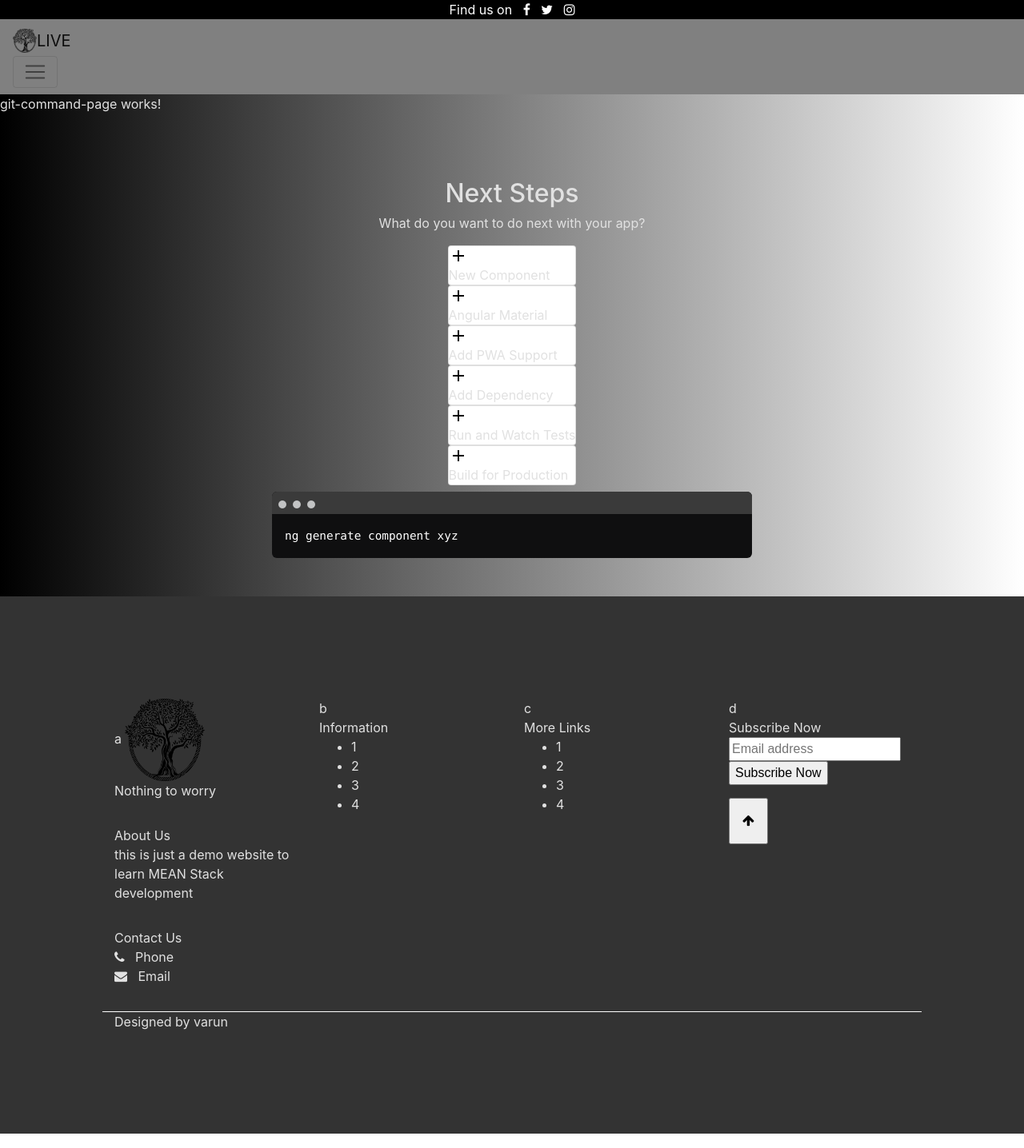
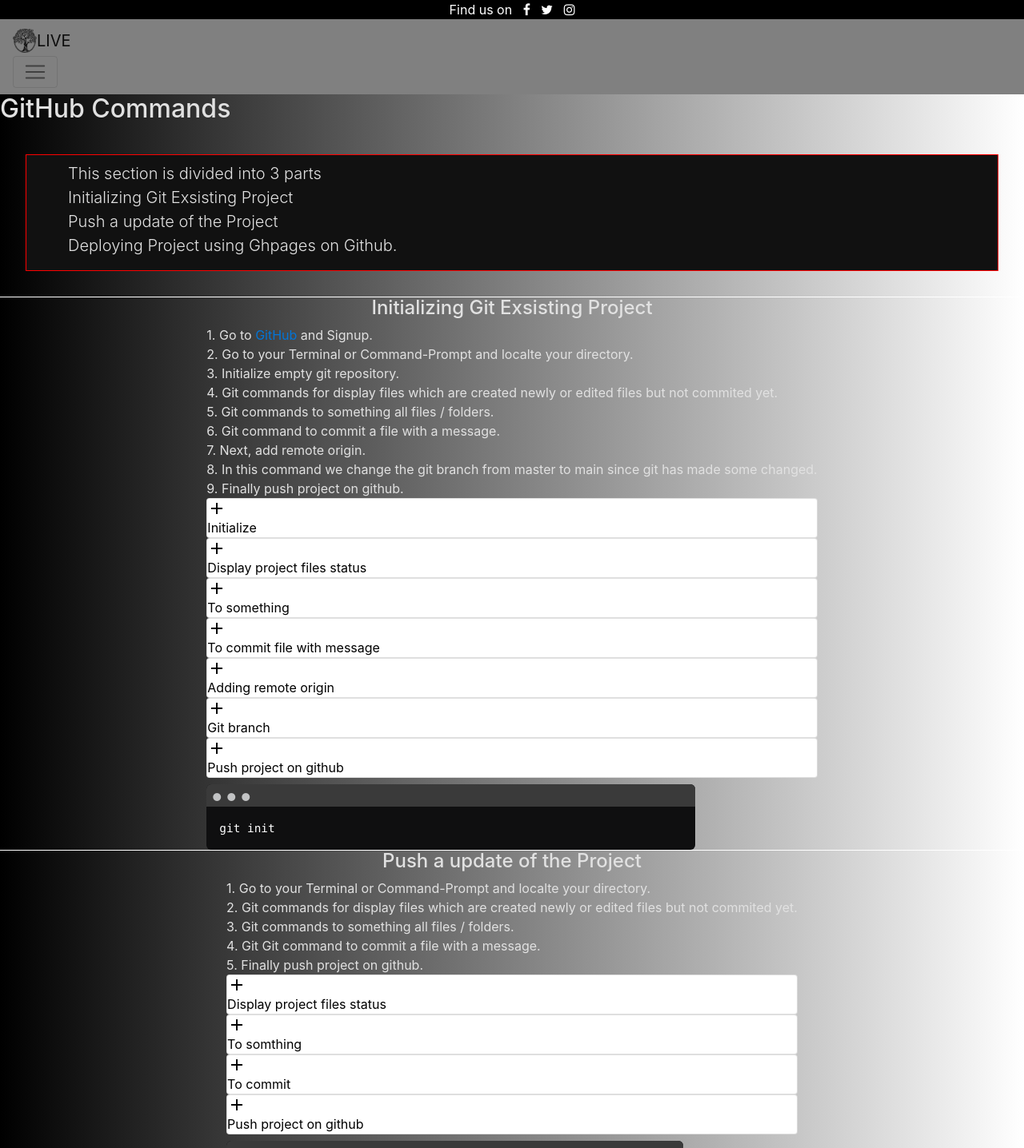
Before and after one commit to varunv98/betaproject, an Angular app: page /git-command-page in a window 1280 px wide. Shown: the top 1436 px of the page at 80% size. Built offline with nearby package versions, Linux system fonts and the light colour scheme.

Commit message:
with data in git page

```diff
--- a/src/app/git-command-page/git-command-page.component.css
+++ b/src/app/git-command-page/git-command-page.component.css
@@ -0,0 +1,58 @@
+.content {
+    display: flex;
+    /* margin: 82px auto 32px;
+    padding: 0 16px;
+    max-width: 960px; */
+    flex-direction: column;
+  }
+  .jumbotron.jumbotron-fluid{
+	margin-left: 2rem;
+	margin-right: 2rem;
+  background-color: #111111;
+	border: 1px solid red;
+  margin-top: 2rem;
+	padding: 0;
+}
+  .a{
+    display: flex;
+    flex-direction: column;
+    align-items: center;
+    border-top: 1px solid white;
+  }
+  .card-container{
+
+    color: black;
+  }
+
+  .terminal {
+  position: relative;
+  width: 80%;
+  max-width: auto;
+  border-radius: 6px;
+  padding-top: 45px;
+  margin-top: 8px;
+  overflow: hidden;
+  background-color: rgb(15, 15, 16);
+}
+
+.terminal::before {
+  content: "\2022 \2022 \2022";
+  position: absolute;
+  top: 0;
+  left: 0;
+  height: 4px;
+  background: rgb(58, 58, 58);
+  color: #c2c3c4;
+  width: 100%;
+  font-size: 2rem;
+  line-height: 0;
+  padding: 14px 0;
+  text-indent: 4px;
+}
+
+.terminal pre {
+  font-family: SFMono-Regular,Consolas,Liberation Mono,Menlo,monospace;
+  color: white;
+  padding: 0 1rem 1rem;
+  margin: 0;
+}
--- a/src/app/git-command-page/git-command-page.component.html
+++ b/src/app/git-command-page/git-command-page.component.html
@@ -1,96 +1,138 @@
-<p>git-command-page works!</p>
-<style>
-    .content {
-      display: flex;
-      margin: 82px auto 32px;
-      padding: 0 16px;
-      max-width: 960px;
-      flex-direction: column;
-      align-items: center;
-    }
-    .terminal {
-    position: relative;
-    width: 80%;
-    max-width: 600px;
-    border-radius: 6px;
-    padding-top: 45px;
-    margin-top: 8px;
-    overflow: hidden;
-    background-color: rgb(15, 15, 16);
-  }
-
-  .terminal::before {
-    content: "\2022 \2022 \2022";
-    position: absolute;
-    top: 0;
-    left: 0;
-    height: 4px;
-    background: rgb(58, 58, 58);
-    color: #c2c3c4;
-    width: 100%;
-    font-size: 2rem;
-    line-height: 0;
-    padding: 14px 0;
-    text-indent: 4px;
-  }
-
-  .terminal pre {
-    font-family: SFMono-Regular,Consolas,Liberation Mono,Menlo,monospace;
-    color: white;
-    padding: 0 1rem 1rem;
-    margin: 0;
-  }
-</style>
-    <div class="content" role="main">
-    <h2>Next Steps</h2>
-    <p>What do you want to do next with your app?</p>
-
+<div class="content">
+    <h2>GitHub Commands </h2>
+    <!-- * -->
+    <section>
+      <div class="jumbotron jumbotron-fluid">
+      <div class="container">
+        <h1 class="display-4"></h1>
+        <p class="lead">This section is divided into 3 parts <br>
+          Initializing Git Exsisting Project  <br>
+          Push a update of the Project  <br>
+          Deploying Project using Ghpages on Github. </p>
+      </div>
+      </div>
+    </section>
+    <!-- * -->
+    <div class="a">
+      <h4> Initializing Git Exsisting Project </h4>
+      <div class="inside_1">
+        1. Go to <a href="https://github.com/">GitHub</a> and Signup.<br>
+        2. Go to your Terminal or Command-Prompt and localte your directory.<br>
+        3. Initialize empty git repository.<br>
+        4. Git commands for display files which are created newly or edited files but not commited yet.<br>
+        5. Git commands to something all files / folders.<br>
+        6. Git command to commit a file with a message. <br>
+        7. Next, add remote origin.<br>
+        8. In this command we change the git branch from master to main since git has made some changed.<br>
+        9. Finally push project on github.<br>
       <input type="hidden" #selection>
-
       <div class="card-container">
         <div class="card card-small" (click)="selection.value = 'component'" tabindex="0">
             <svg class="material-icons" xmlns="http://www.w3.org/2000/svg" width="24" height="24" viewBox="0 0 24 24"><path d="M19 13h-6v6h-2v-6H5v-2h6V5h2v6h6v2z"/></svg>
-
-      <span>New Component</span>
+          <span>Initialize</span>
         </div>
-
-    <div class="card card-small" (click)="selection.value = 'material'" tabindex="0">
+        <div class="card card-small" (click)="selection.value = 'one'" tabindex="0">
             <svg class="material-icons" xmlns="http://www.w3.org/2000/svg" width="24" height="24" viewBox="0 0 24 24"><path d="M19 13h-6v6h-2v-6H5v-2h6V5h2v6h6v2z"/></svg>
-
-      <span>Angular Material</span>
+          <span>Display project files status</span>
         </div>
-
-    <div class="card card-small" (click)="selection.value = 'pwa'" tabindex="0">
+        <div class="card card-small" (click)="selection.value = 'two'" tabindex="0">
             <svg class="material-icons" xmlns="http://www.w3.org/2000/svg" width="24" height="24" viewBox="0 0 24 24"><path d="M19 13h-6v6h-2v-6H5v-2h6V5h2v6h6v2z"/></svg>
-
-      <span>Add PWA Support</span>
+          <span>To something</span>
         </div>
-
-    <div class="card card-small" (click)="selection.value = 'dependency'" tabindex="0">
+        <div class="card card-small" (click)="selection.value = 'three'" tabindex="0">
           <svg class="material-icons" xmlns="http://www.w3.org/2000/svg" width="24" height="24" viewBox="0 0 24 24"><path d="M19 13h-6v6h-2v-6H5v-2h6V5h2v6h6v2z"/></svg>
-
-      <span>Add Dependency</span>
+        <span>To commit file with message</span>
       </div>
-
-    <div class="card card-small" (click)="selection.value = 'test'" tabindex="0">
+        <div class="card card-small" (click)="selection.value = 'four'" tabindex="0">
           <svg class="material-icons" xmlns="http://www.w3.org/2000/svg" width="24" height="24" viewBox="0 0 24 24"><path d="M19 13h-6v6h-2v-6H5v-2h6V5h2v6h6v2z"/></svg>
-
-      <span>Run and Watch Tests</span>
+          <span>Adding remote origin</span>
         </div>
-
-    <div class="card card-small" (click)="selection.value = 'build'" tabindex="0">
+        <div class="card card-small" (click)="selection.value = 'five'" tabindex="0">
           <svg class="material-icons" xmlns="http://www.w3.org/2000/svg" width="24" height="24" viewBox="0 0 24 24"><path d="M19 13h-6v6h-2v-6H5v-2h6V5h2v6h6v2z"/></svg>
-
-      <span>Build for Production</span>
+          <span>Git branch</span>
+        </div>
+        <div class="card card-small" (click)="selection.value = 'sixth'" tabindex="0">
+          <svg class="material-icons" xmlns="http://www.w3.org/2000/svg" width="24" height="24" viewBox="0 0 24 24"><path d="M19 13h-6v6h-2v-6H5v-2h6V5h2v6h6v2z"/></svg>
+          <span>Push project on github</span>
         </div>
       </div>
-
       <div class="terminal" [ngSwitch]="selection.value">
-            <pre *ngSwitchDefault>ng generate component xyz</pre>
-            <pre *ngSwitchCase="'material'">ng add @angular/material</pre>
-            <pre *ngSwitchCase="'pwa'">ng add @angular/pwa</pre>
-            <pre *ngSwitchCase="'dependency'">ng add _____</pre>
-            <pre *ngSwitchCase="'test'">ng test</pre>
-            <pre *ngSwitchCase="'build'">ng build --prod</pre>
+        <pre *ngSwitchDefault>git init</pre>
+        <pre *ngSwitchCase="'one'">git status</pre>
+        <pre *ngSwitchCase="'two'">git add --all</pre>
+        <pre *ngSwitchCase="'three'">git commit -m "message-to-commit"</pre>
+        <pre *ngSwitchCase="'four'">git remote add origin https://github.com/git_username/git_repositoryname.git</pre>
+        <pre *ngSwitchCase="'five'">git branch -M main</pre>
+        <pre *ngSwitchCase="'sixth'">git push -u origin main</pre>
       </div>
       </div>
+    </div>
+    <!-- * -->
+    <div class="a">
+      <h4> Push a update of the Project  </h4>
+      <div class="inside_1">
+        1. Go to your Terminal or Command-Prompt and localte your directory.<br>
+        2. Git commands for display files which are created newly or edited files but not commited yet.<br>
+        3. Git commands to something all files / folders.<br>
+        4. Git Git command to commit a file with a message.<br>
+        5. Finally push project on github.<br>
+      <input type="hidden" #selection>
+      <div class="card-container">
+        <div class="card card-small" (click)="selection.value = 'component'" tabindex="0">
+            <svg class="material-icons" xmlns="http://www.w3.org/2000/svg" width="24" height="24" viewBox="0 0 24 24"><path d="M19 13h-6v6h-2v-6H5v-2h6V5h2v6h6v2z"/></svg>
+          <span>Display project files status</span>
+        </div>
+        <div class="card card-small" (click)="selection.value = 'one1'" tabindex="0">
+            <svg class="material-icons" xmlns="http://www.w3.org/2000/svg" width="24" height="24" viewBox="0 0 24 24"><path d="M19 13h-6v6h-2v-6H5v-2h6V5h2v6h6v2z"/></svg>
+          <span>To somthing</span>
+        </div>
+        <div class="card card-small" (click)="selection.value = 'two2'" tabindex="0">
+            <svg class="material-icons" xmlns="http://www.w3.org/2000/svg" width="24" height="24" viewBox="0 0 24 24"><path d="M19 13h-6v6h-2v-6H5v-2h6V5h2v6h6v2z"/></svg>
+          <span>To commit</span>
+        </div>
+        <div class="card card-small" (click)="selection.value = 'three3'" tabindex="0">
+          <svg class="material-icons" xmlns="http://www.w3.org/2000/svg" width="24" height="24" viewBox="0 0 24 24"><path d="M19 13h-6v6h-2v-6H5v-2h6V5h2v6h6v2z"/></svg>
+          <span>Push project on github</span>
+        </div>
+      </div>
+      <div class="terminal" [ngSwitch]="selection.value">
+        <pre *ngSwitchDefault>git status</pre>
+        <pre *ngSwitchCase="'one1'">git add --all</pre>
+        <pre *ngSwitchCase="'two2'">git commit -m "message-to-commit"</pre>
+        <pre *ngSwitchCase="'three3'">git push -u origin main</pre>
+      </div>
+    </div>
+    </div>
+    <!-- * -->
+    <div class="a">
+      <h4> Deploying Project using Ghpages on Github </h4>
+      <div class="inside_1">
+        1. Go to your Terminal or Command-Prompt and localte your directory.<br>
+        2. Read and Execute all commands from the previous section to make sure git repository is up-to-date.<br>
+        3. Install Ghpages using npm.<br>
+        4. Next command is to build the project in production mode.This command generates a Dist directory.<br>
+        5. Finally this command (explain)<br>
+      <input type="hidden" #selection>
+      <div class="card-container">
+        <div class="card card-small" (click)="selection.value = 'component'" tabindex="0">
+            <svg class="material-icons" xmlns="http://www.w3.org/2000/svg" width="24" height="24" viewBox="0 0 24 24"><path d="M19 13h-6v6h-2v-6H5v-2h6V5h2v6h6v2z"/></svg>
+          <span>Install Ghpages</span>
+        </div>
+        <div class="card card-small" (click)="selection.value = 'one11'" tabindex="0">
+            <svg class="material-icons" xmlns="http://www.w3.org/2000/svg" width="24" height="24" viewBox="0 0 24 24"><path d="M19 13h-6v6h-2v-6H5v-2h6V5h2v6h6v2z"/></svg>
+          <span>Build Project</span>
+        </div>
+        <div class="card card-small" (click)="selection.value = 'two22'" tabindex="0">
+            <svg class="material-icons" xmlns="http://www.w3.org/2000/svg" width="24" height="24" viewBox="0 0 24 24"><path d="M19 13h-6v6h-2v-6H5v-2h6V5h2v6h6v2z"/></svg>
+          <span>NGH Command</span>
+        </div>
+      </div>
+      <div class="terminal" [ngSwitch]="selection.value">
+        <pre *ngSwitchDefault>npm install -g angular-cli-ghpages</pre>
+        <pre *ngSwitchCase="'one11'">ng build --prod --base-href "hhtps://git_username.github.io/git_repositoryname"</pre>
+        <pre *ngSwitchCase="'two22'">ngh --dir dist/folder_name</pre>
+      </div>
+    </div>
+    </div>
+    <!-- * -->
+  </div>
```
Lines whose indentation alone changed are shown as unchanged.
